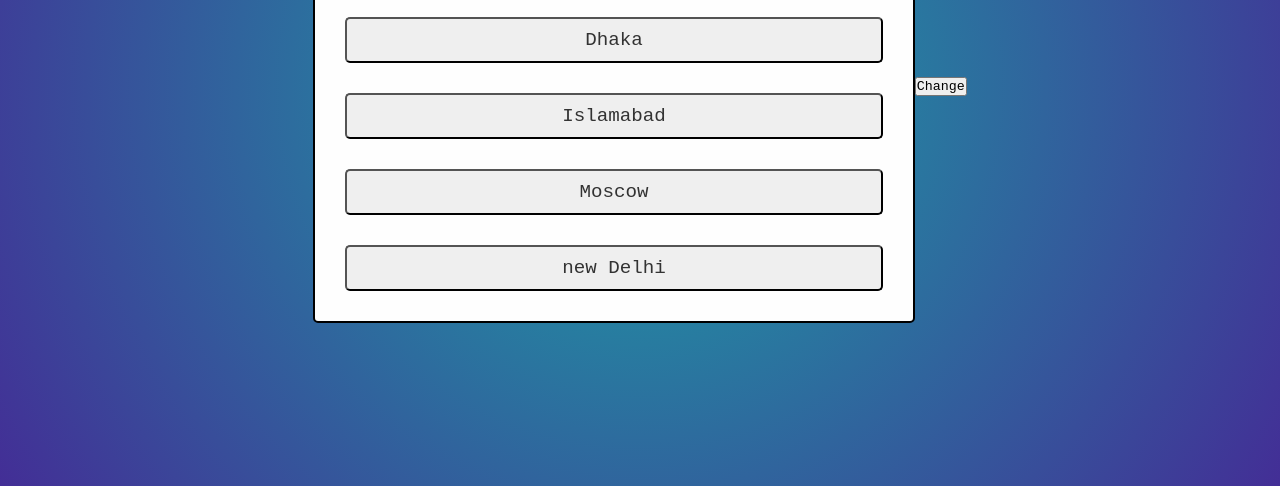
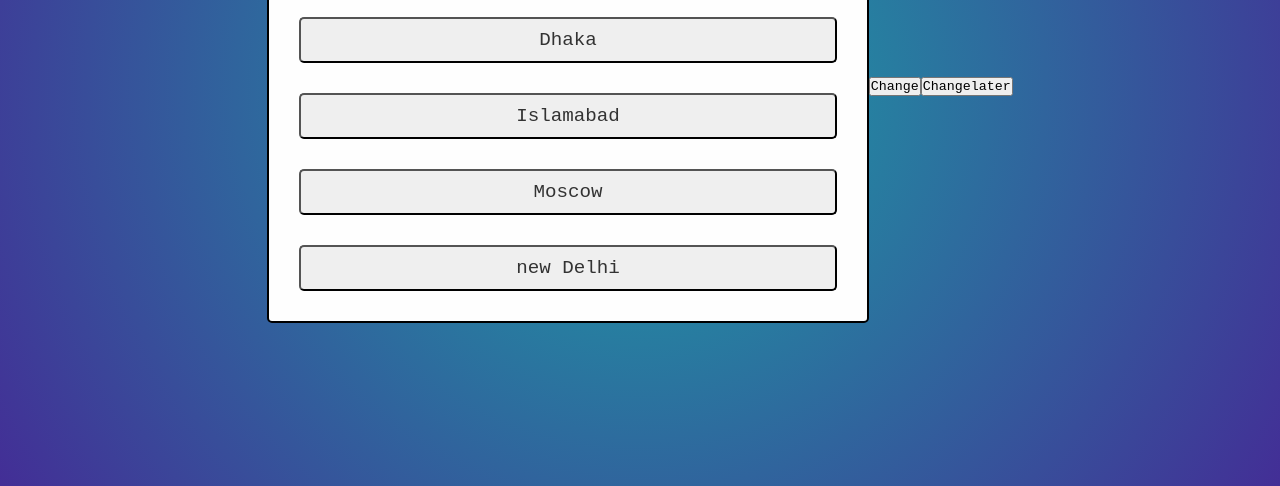
Before and after one commit to lingkon781/10-js-projects, a plain HTML site: page QUIZ APP/index.html in a window 1280 px wide. Shown: the part 314-800 px from the top of the page. Drawn offline with Linux system fonts and the light colour scheme.

Commit message:
another button added

```diff
--- a/QUIZ APP/index.html
+++ b/QUIZ APP/index.html
@@ -30,6 +30,8 @@
 
 
     <button>Change</button>
+    <button>Changelater</button>
+
     <script src="main.js"></script>
 </body>
 </html>
```
